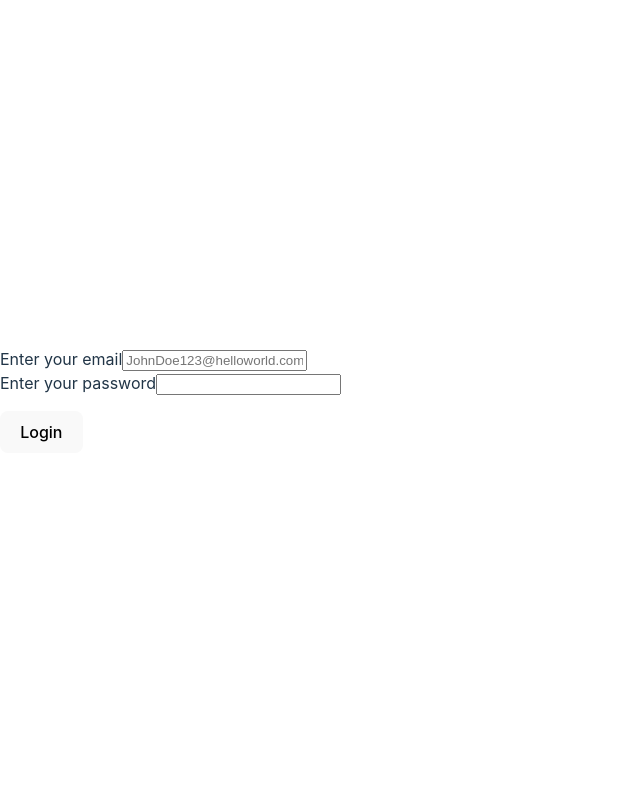
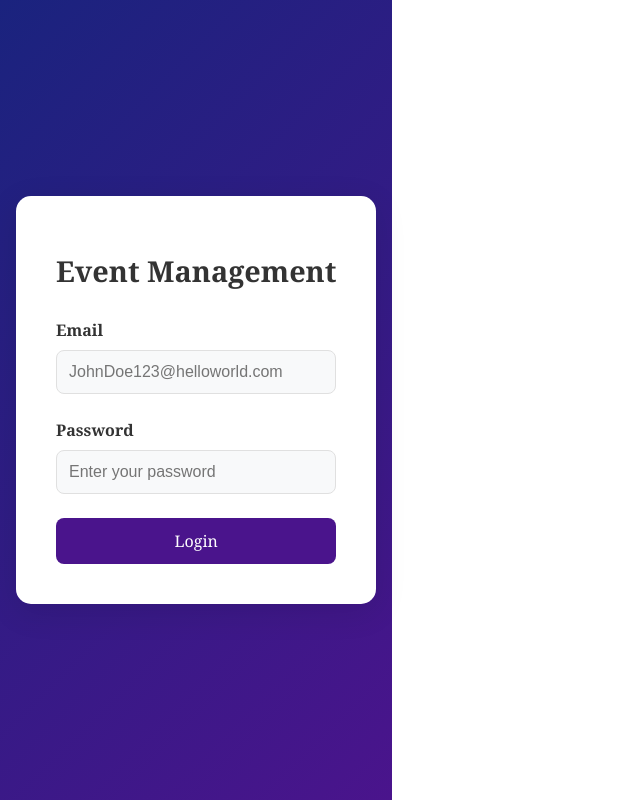
Before and after one commit to legend-unavailable/csc481project, a React (Vite) app in the folder frontend/: page / in a window 1280 px wide. Shown: the whole page, without its empty margins (0-640 px from the left). Built offline with nearby package versions, Linux system fonts and the light colour scheme; no server answers.

Commit message:
Updated Login.jsx with new styling and layout

```diff
--- a/frontend/src/pages/Login.jsx
+++ b/frontend/src/pages/Login.jsx
@@ -1,6 +1,7 @@
 import { useState } from "react";
 import users from "./Users"
 import { useNavigate } from "react-router-dom";
+import './login.css'; // Elizabeth
 
 const Login = (props) =>{
     const [email, setEmail] = useState('');
@@ -33,7 +34,7 @@ const Login = (props) =>{
     const handleEmail = (event) => setEmail(event.target.value);
     const handlePassword = (event) => setPassword(event.target.value);
     return(
-        <form onSubmit={validate}>
+        /*<form onSubmit={validate}>
         {showErr && <p>Email or password are incorrect</p>}
         <label htmlFor="email">Enter your email</label>
         <input type="email" id="email" required placeholder="JohnDoe123@helloworld.com" onChange={handleEmail}/> <br />
@@ -43,7 +44,56 @@ const Login = (props) =>{
         <p>{props.response}</p>
 
         <button type="submit">Login</button>
-        </form>
+        </form>*/
+        <div className="login-container">
+            <div className="main-content">
+                <div className="form-container">
+                    <div className="logo-container">
+                        <h1 className="logo-text">Event Management</h1>
+                    </div>
+
+                    {showErr && (
+                        <div className="error-message">
+                            Email or password are incorrect
+                        </div>
+                    )}
+
+                    <form onSubmit={validate}>
+                        <div className="form-group">
+                            <label htmlFor="email">Email</label>
+                            <input
+                                type="email"
+                                id="email"
+                                required
+                                placeholder="JohnDoe123@helloworld.com"
+                                onChange={handleEmail}
+                                value={email}
+                            />
+                        </div>
+
+                        <div className="form-group">
+                            <label htmlFor="password">Password</label>
+                            <input
+                                type="password"
+                                id="password"
+                                required
+                                placeholder="Enter your password"
+                                onChange={handlePassword}
+                                value={password}
+                            />
+                        </div>
+
+                        {props.response && (
+                            <p className="response-message">{props.response}</p>
+                        )}
+
+                        <button type="submit" className="submit-btn">
+                            Login
+                        </button>
+                    </form>
+                </div>
+            </div>
+        </div>
     );
 }
 
```
